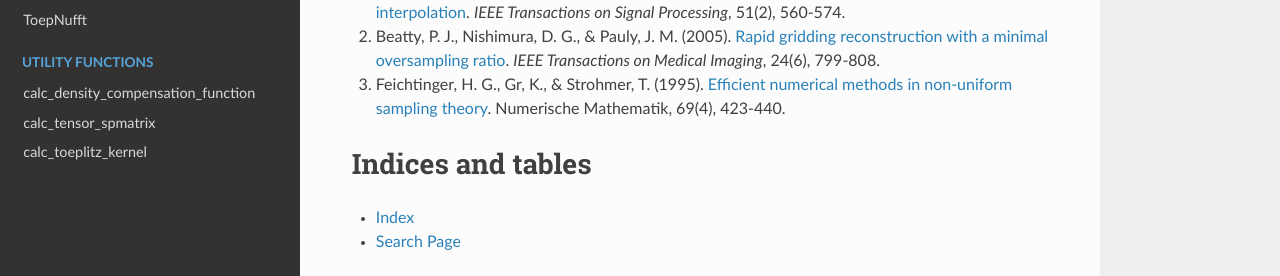
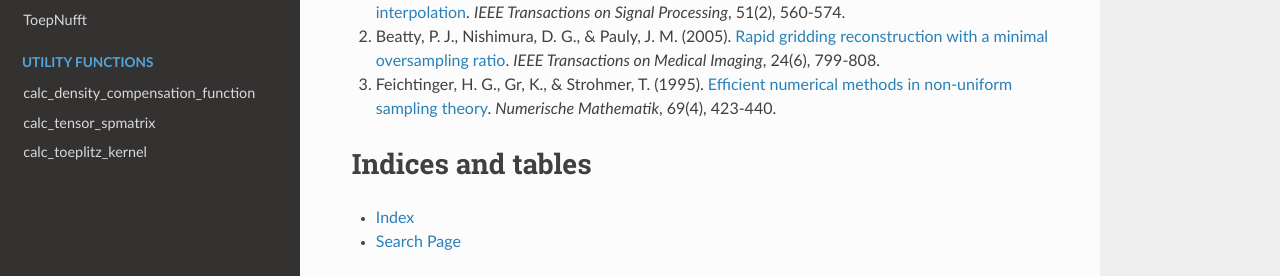
Before and after one commit to mmuckley/torchkbnufft, a Sphinx documentation site: the page built from docs/source/index.rst, in a window 1280 px wide and 900 px high, scrolled down 669 px. Shown: the part 457-733 px from the top of the window. Built offline with Sphinx 7.4.7 and the Read the Docs theme 2.0.0, drawn with Linux system fonts in a browser that asks for light colours; formulas are drawn with MathJax 3.

Commit message:
Fix a doc reference

```diff
--- a/docs/source/index.rst
+++ b/docs/source/index.rst
@@ -61,7 +61,7 @@ References
 
 2. Beatty, P. J., Nishimura, D. G., & Pauly, J. M. (2005). `Rapid gridding reconstruction with a minimal oversampling ratio <https://doi.org/10.1109/TMI.2005.848376>`_. *IEEE Transactions on Medical Imaging*, 24(6), 799-808.
 
-3. Feichtinger, H. G., Gr, K., & Strohmer, T. (1995). `Efficient numerical methods in non-uniform sampling theory <https://doi.org/10.1007/s002110050101>`_. Numerische Mathematik, 69(4), 423-440.
+3. Feichtinger, H. G., Gr, K., & Strohmer, T. (1995). `Efficient numerical methods in non-uniform sampling theory <https://doi.org/10.1007/s002110050101>`_. *Numerische Mathematik*, 69(4), 423-440.
 
 .. toctree::
    :hidden:
```
